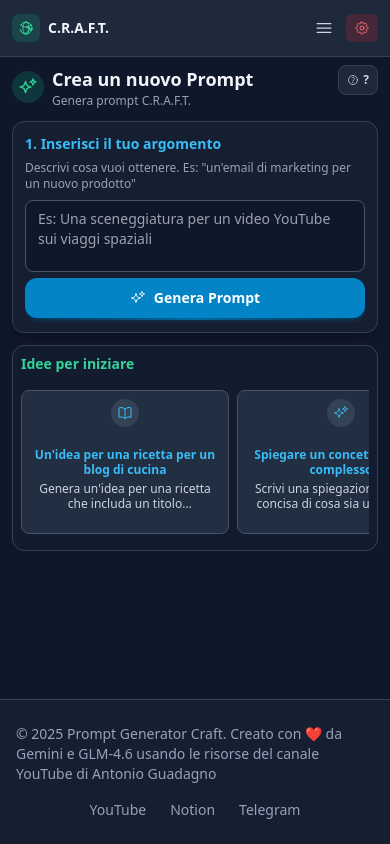
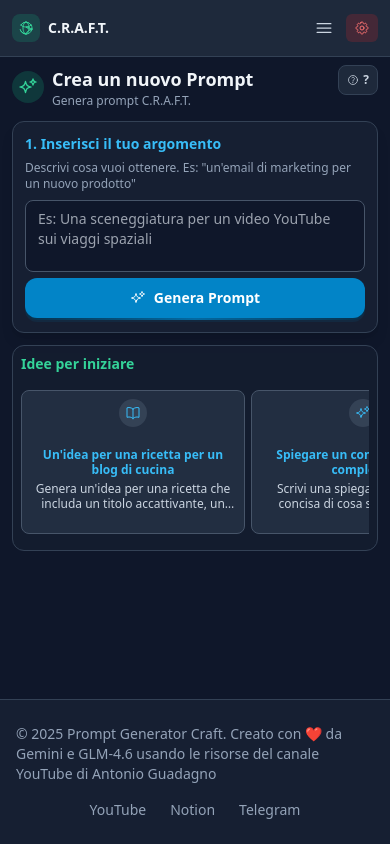
Before and after one commit to fracabu/generatore-di-prompt-craft, a React (Vite) app: page / in a window 390 px wide. Built offline with nearby package versions, Linux system fonts and the light colour scheme.

Commit message:
$(cat <<'EOF'

```diff
--- a/views/HomeView.tsx
+++ b/views/HomeView.tsx
@@ -264,13 +264,13 @@ const HomeView: React.FC = () => {
           {/* Suggestion Cards Carousel */}
           <section className="bg-slate-800/30 border border-slate-700 p-2 sm:p-3 rounded-xl flex-shrink-0">
             <h3 className="text-sm sm:text-base font-semibold text-emerald-400 mb-2">Idee per iniziare</h3>
-            <div className="flex gap-2 sm:gap-3 overflow-x-auto scrollbar-hide py-2">
+            <div className="flex gap-1.5 sm:gap-2 md:gap-3 overflow-x-auto scrollbar-hide py-2">
               {currentSuggestions.map((suggestion, index) => {
                 const IconComponent = getSuggestionIcon(suggestion.topic);
                 return (
                   <div
                     key={suggestion.id}
-                    className="flex-none w-52 sm:w-64 md:w-72 lg:w-80 bg-slate-700/50 border border-slate-600 p-2 sm:p-3 md:p-4 rounded-lg cursor-pointer hover:bg-slate-700/70 hover:border-slate-500 transition-all duration-300 transform hover:scale-105 flex flex-col h-36 sm:h-48 md:h-56 lg:h-64"
+                    className="flex-none w-56 sm:w-64 md:w-72 lg:w-80 bg-slate-700/50 border border-slate-600 p-2 sm:p-3 md:p-4 rounded-lg cursor-pointer hover:bg-slate-700/70 hover:border-slate-500 transition-all duration-300 transform hover:scale-105 flex flex-col h-36 sm:h-48 md:h-56 lg:h-64"
                     onClick={() => setTopic(suggestion.prompt.azione)}
                   >
                     {/* Icona in alto */}
```
